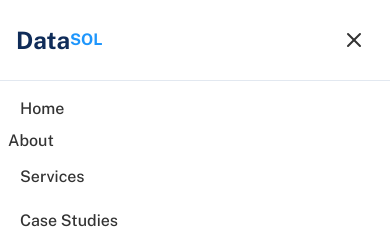
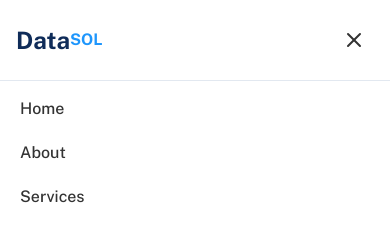
Before and after one commit to Kwasi-1/datasolghana, a Next.js app: page / in a window 390 px wide. Both pictures are taken after a click on the button 354 px from the left and 40 px from the top of the page. Shown: the top 229 px of the page. Built offline with nearby package versions, Linux system fonts and the light colour scheme.

Commit message:
fix about link styles

```diff
--- a/components/Navbar.tsx
+++ b/components/Navbar.tsx
@@ -92,7 +92,7 @@
             </Link>
             <Link
               href="/about"
-              className="text-kworld-dark hover:text-kworld-primary font-medium"
+              className="block px-3 py-2 rounded-md text-base font-medium text-kworld-dark hover:text-kworld-primary hover:bg-gray-100"
               onClick={toggleMenu}
             >
               About
```
